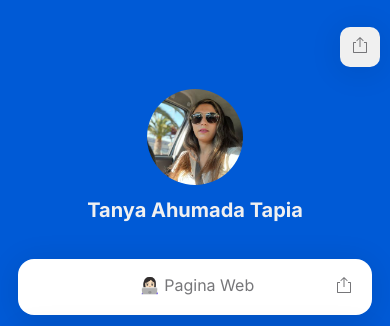
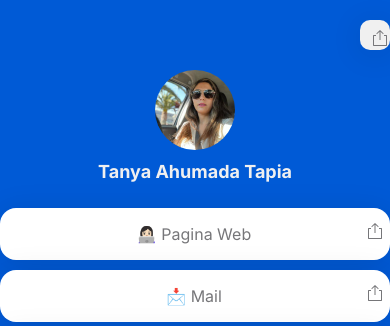
Before and after one commit to gioahumada/linktanya, a plain HTML site: page index.html in a window 390 px wide. Shown: the top 326 px of the page. Drawn offline with Linux system fonts and the light colour scheme.

Commit message:
Update styles.css

```diff
--- a/styles.css
+++ b/styles.css
@@ -3,11 +3,10 @@
     --color-blue-2-rgb: 0, 122, 255;
     --color-grey-rgb: 118, 118, 121;
     --focus-ring: 0px 0px 0px 4px rgba(var(--color-blue-2-rgb), 0.6);
-  }
+}
 
 body {
     margin: 0;
-
     padding: 0;
     background-color: rgba(var(--color-blue-1-rgb), 1);
     color: rgb(240,240,240);
@@ -29,7 +28,6 @@ header {
     display: flex;
     justify-content: flex-end;
     padding: 12px;
-
     margin-top: 15px;
 }
 
@@ -50,7 +48,6 @@ header {
 .container {
     width: 91%;
     max-width: 680px;
-
     margin: 10px;
     display: flex;
     flex-direction: column;
@@ -64,15 +61,13 @@ h1 {
 
 a {
     text-decoration: none;
-
     color: rgb(118, 118, 121);
 }
 
 .tile {
     width: 100%;
-        box-shadow: 0px 4px 32px 0px rgba(0, 0, 0, 0.1);
+    box-shadow: 0px 4px 32px 0px rgba(0, 0, 0, 0.1);
     background-color: rgb(255, 255, 255, 1);
-
     margin: 7px;
     border-radius: 16px;
     display: flex;
@@ -86,7 +81,6 @@ a {
 
 .tile-share-button {
     margin: 8px;
-
     width: 40px;
     height: 40px;
     border-radius: 300px;
@@ -98,13 +92,11 @@ a {
     margin-top: 10px;
 }
 
-
 .image-container {
     height: 96px;
     width: 96px;
     border-radius: 48px;
     overflow: hidden;
-
 }
 
 .image-container img {
@@ -114,7 +106,6 @@ a {
 .icon {
     margin: 4px 8px;
     width: 44px;
-
     height: 44px;
 }
 
@@ -122,3 +113,52 @@ footer a {
     color: rgb(240,240,240);
     text-decoration: none;
 }
+
+@media (max-width: 550px) {
+    body {
+        width: 100%;
+        padding: 0;
+    }
+
+    header {
+        width: 100%;
+        padding: 5px;
+    }
+
+    .share-button {
+        width: 30px;
+        height: 30px;
+    }
+
+    .container {
+        width: 100%;
+        padding: 5px;
+    }
+
+    h1 {
+        font-size: 18px;
+        margin-bottom: 20px;
+    }
+
+    .tile {
+        width: 100%;
+        margin: 5px;
+    }
+
+    .tile-share-button {
+        margin: 5px;
+        width: 30px;
+        height: 30px;
+    }
+
+    .image-container {
+        height: 80px;
+        width: 80px;
+    }
+
+    .icon {
+        margin: 2px 4px;
+        width: 30px;
+        height: 30px;
+    }
+}
```
